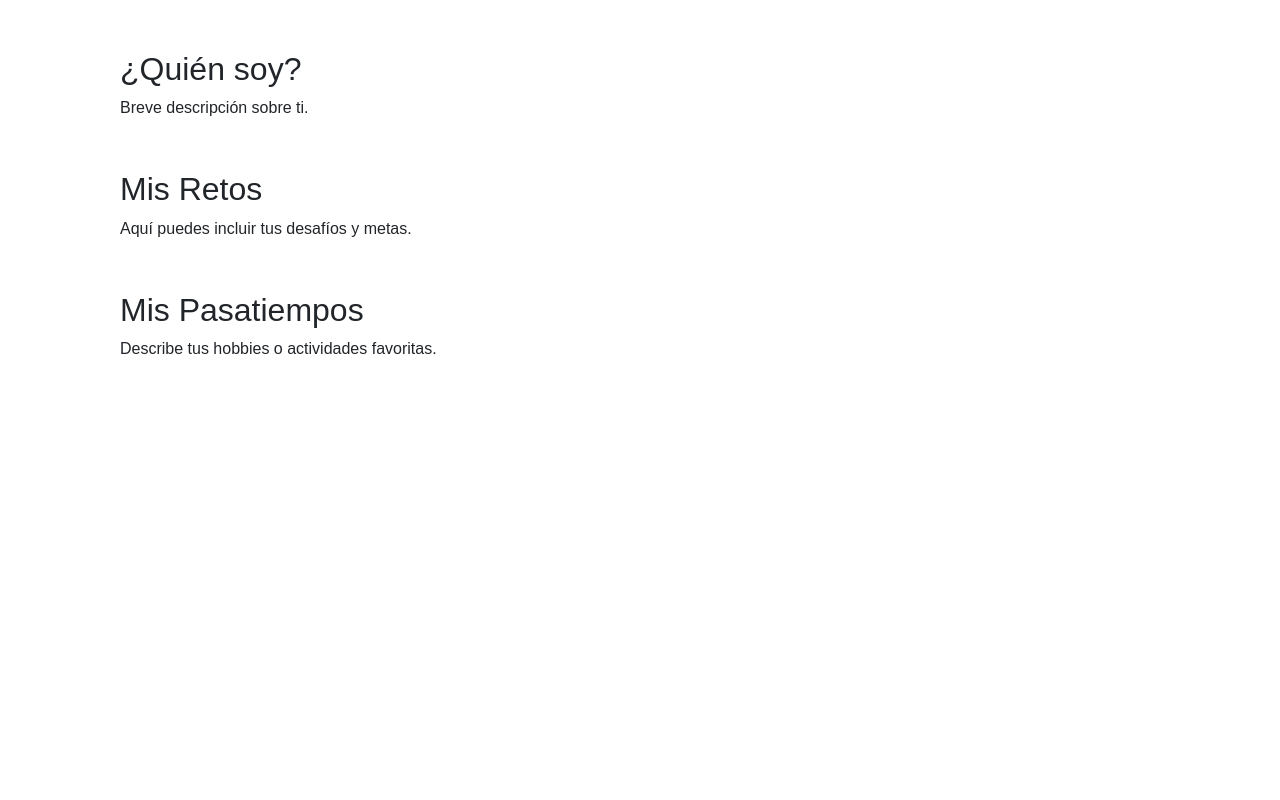
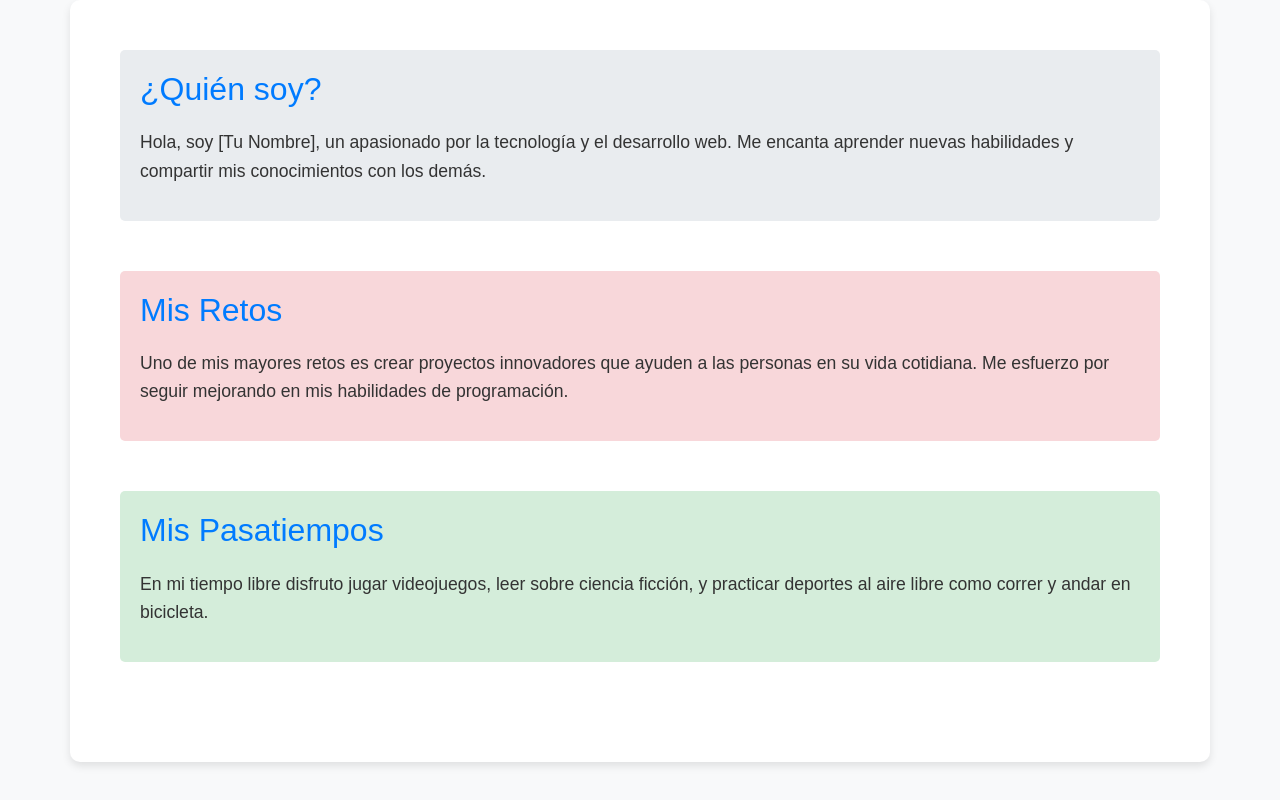
Before and after one commit to SeCo72/PARCIALII_09022110254, a plain HTML site: page index.html in a window 1280 px wide. Drawn offline with nearby package versions, Linux system fonts and the light colour scheme.

```diff
--- a/index.html
+++ b/index.html
@@ -7,16 +7,41 @@
     <link href="https://cdn.jsdelivr.net/npm/bootstrap@5.3.0-alpha1/dist/css/bootstrap.min.css" rel="stylesheet">
     <style>
         body {
-            font-family: Arial, sans-serif;
-            margin: 0;
-            padding: 0;
-            box-sizing: border-box;
+            font-family: 'Arial', sans-serif;
+            background-color: #f8f9fa;
+            color: #333;
         }
         .container {
             padding: 50px;
+            background-color: #ffffff;
+            border-radius: 10px;
+            box-shadow: 0 4px 8px rgba(0, 0, 0, 0.1);
         }
         .section {
             margin-bottom: 50px;
+        }
+        h2 {
+            color: #007bff;
+            margin-bottom: 20px;
+        }
+        p {
+            font-size: 1.1rem;
+            line-height: 1.6;
+        }
+        #whoami {
+            background-color: #e9ecef;
+            padding: 20px;
+            border-radius: 5px;
+        }
+        #mis-retos {
+            background-color: #f8d7da;
+            padding: 20px;
+            border-radius: 5px;
+        }
+        #pasatiempos {
+            background-color: #d4edda;
+            padding: 20px;
+            border-radius: 5px;
         }
     </style>
 </head>
@@ -24,15 +49,15 @@
     <div class="container">
         <section id="whoami" class="section">
             <h2>¿Quién soy?</h2>
-            <p>Breve descripción sobre ti.</p>
+            <p>Hola, soy [Tu Nombre], un apasionado por la tecnología y el desarrollo web. Me encanta aprender nuevas habilidades y compartir mis conocimientos con los demás.</p>
         </section>
         <section id="mis-retos" class="section">
             <h2>Mis Retos</h2>
-            <p>Aquí puedes incluir tus desafíos y metas.</p>
+            <p>Uno de mis mayores retos es crear proyectos innovadores que ayuden a las personas en su vida cotidiana. Me esfuerzo por seguir mejorando en mis habilidades de programación.</p>
         </section>
         <section id="pasatiempos" class="section">
             <h2>Mis Pasatiempos</h2>
-            <p>Describe tus hobbies o actividades favoritas.</p>
+            <p>En mi tiempo libre disfruto jugar videojuegos, leer sobre ciencia ficción, y practicar deportes al aire libre como correr y andar en bicicleta.</p>
         </section>
     </div>
 </body>
--- a/styles.css
+++ /dev/null
@@ -1,12 +0,0 @@
-.container {
-    display: grid;
-    grid-template-columns: 1fr;
-    gap: 20px;
-}
-
-.section {
-    display: flex;
-    flex-direction: column;
-    align-items: center;
-    text-align: center;
-}
```
